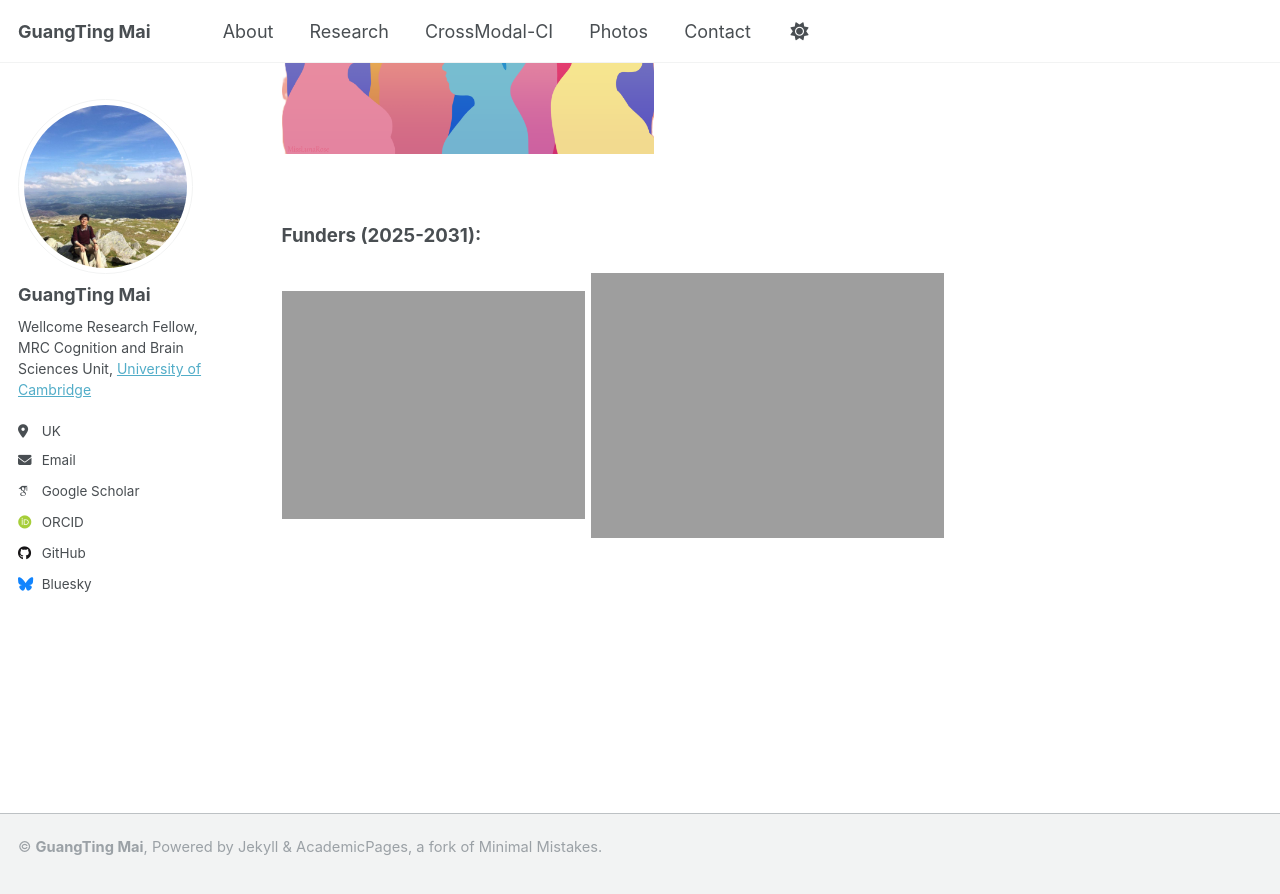
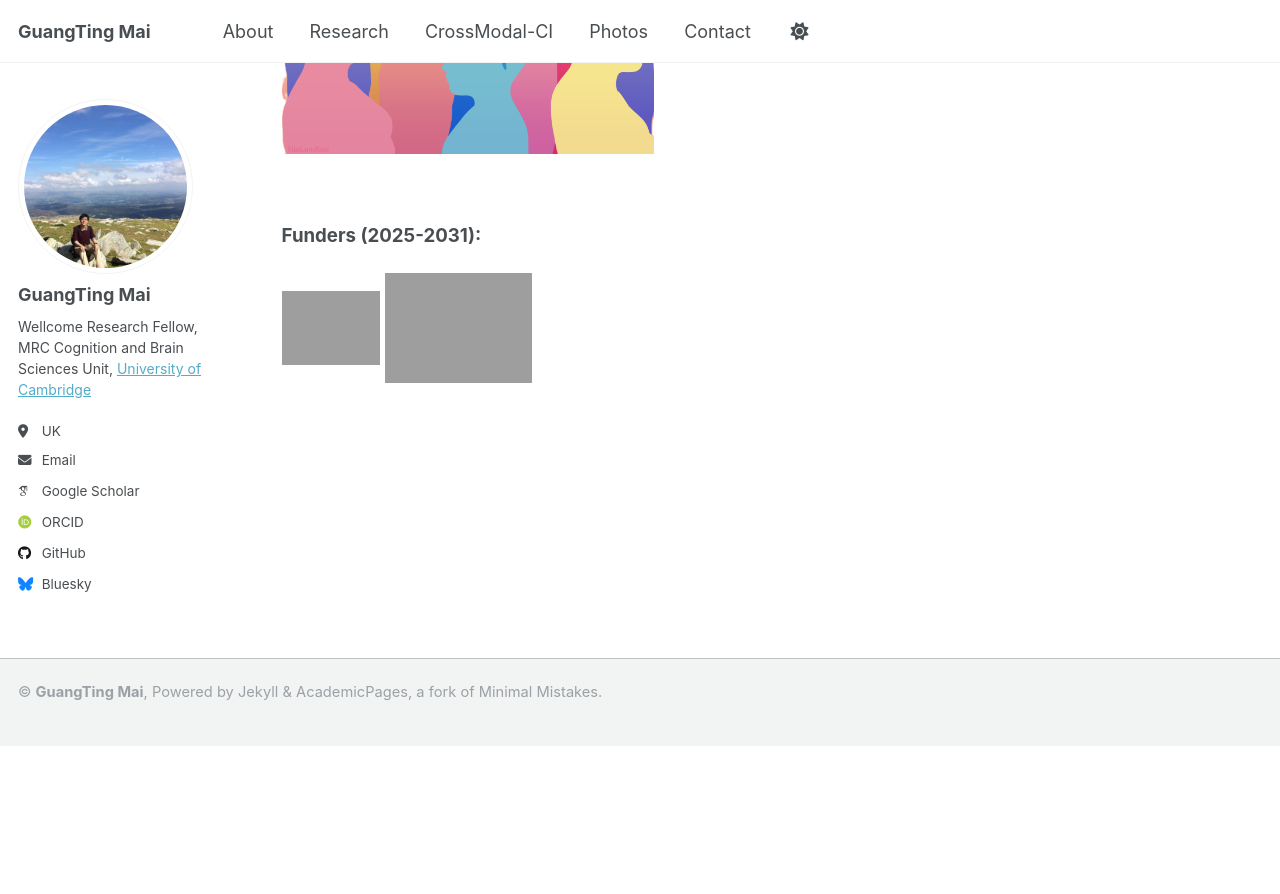
Before and after one commit to guangtingmai/guangtingmai.github.io, a Jekyll site: the page built from _pages/crossmodal-ci.html, in a window 1280 px wide and 900 px high, scrolled down 1195 px. Shown: the top 894 px of the window. Built offline with Jekyll 4.4.1, drawn with Linux system fonts in a browser that asks for light colours; some web fonts are replaced; after the commit the page ends 1941 px from its top, so only the background shows below that.

Commit message:
Update crossmodal-ci.html

```diff
--- a/_pages/crossmodal-ci.html
+++ b/_pages/crossmodal-ci.html
@@ -42,6 +42,6 @@ author_profile: true
   <br>
 <p><span style="font-size: 14pt;line-height: 1.45;display: block;margin-bottom: 0.14vh"><strong>Funders (2025-2031):</strong></span></p>
 <p align="left">
-  <img src="https://guangtingmai.github.io/images/wellcome trust.png" width="31%">
-  <img src="https://guangtingmai.github.io/images/mrc_cbu_cambridge_rgb.jpg" width="36%">
+  <img src="https://guangtingmai.github.io/images/wellcome trust.png" width="10%">
+  <img src="https://guangtingmai.github.io/images/mrc_cbu_cambridge_rgb.jpg" width="15%">
 </p>
```
